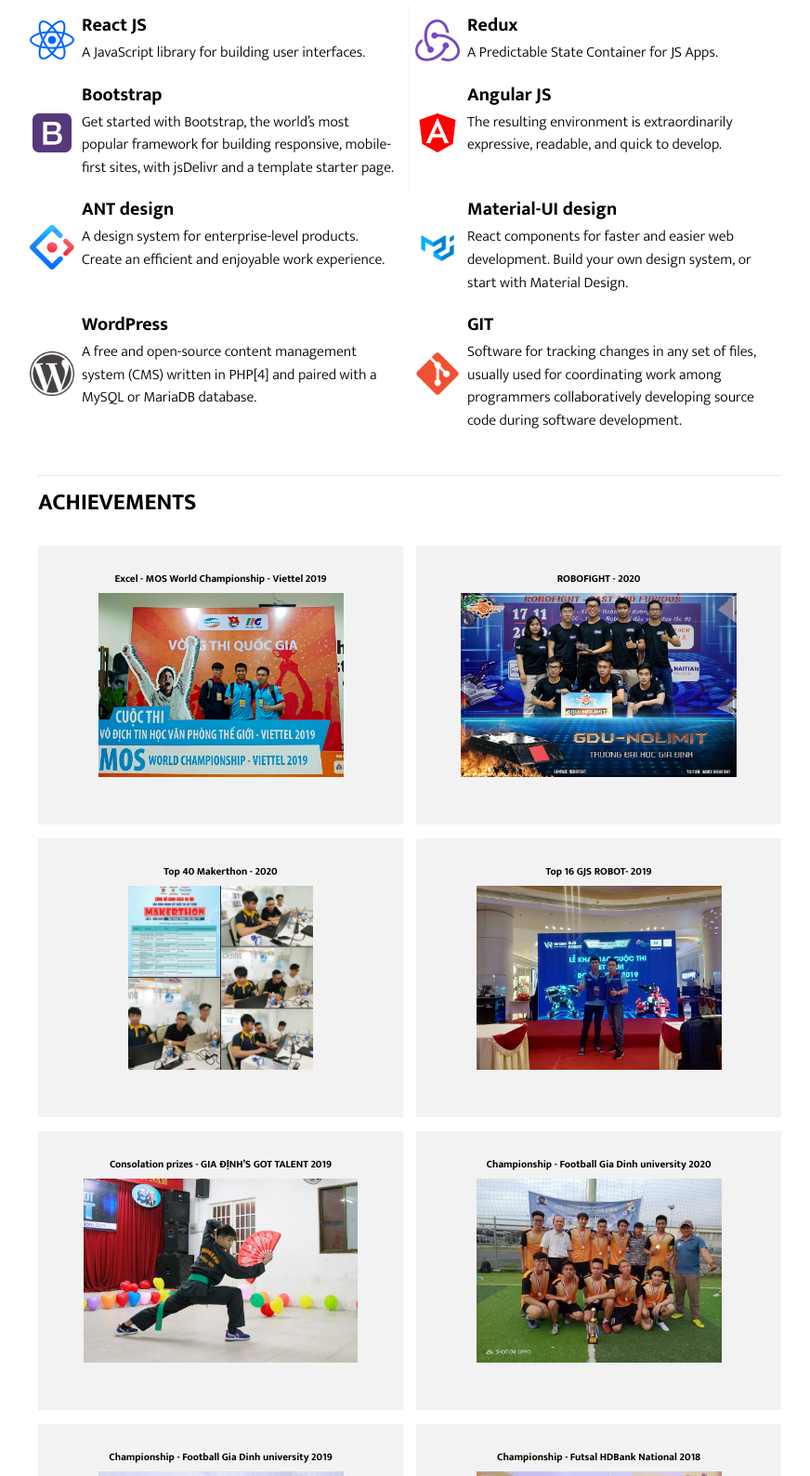
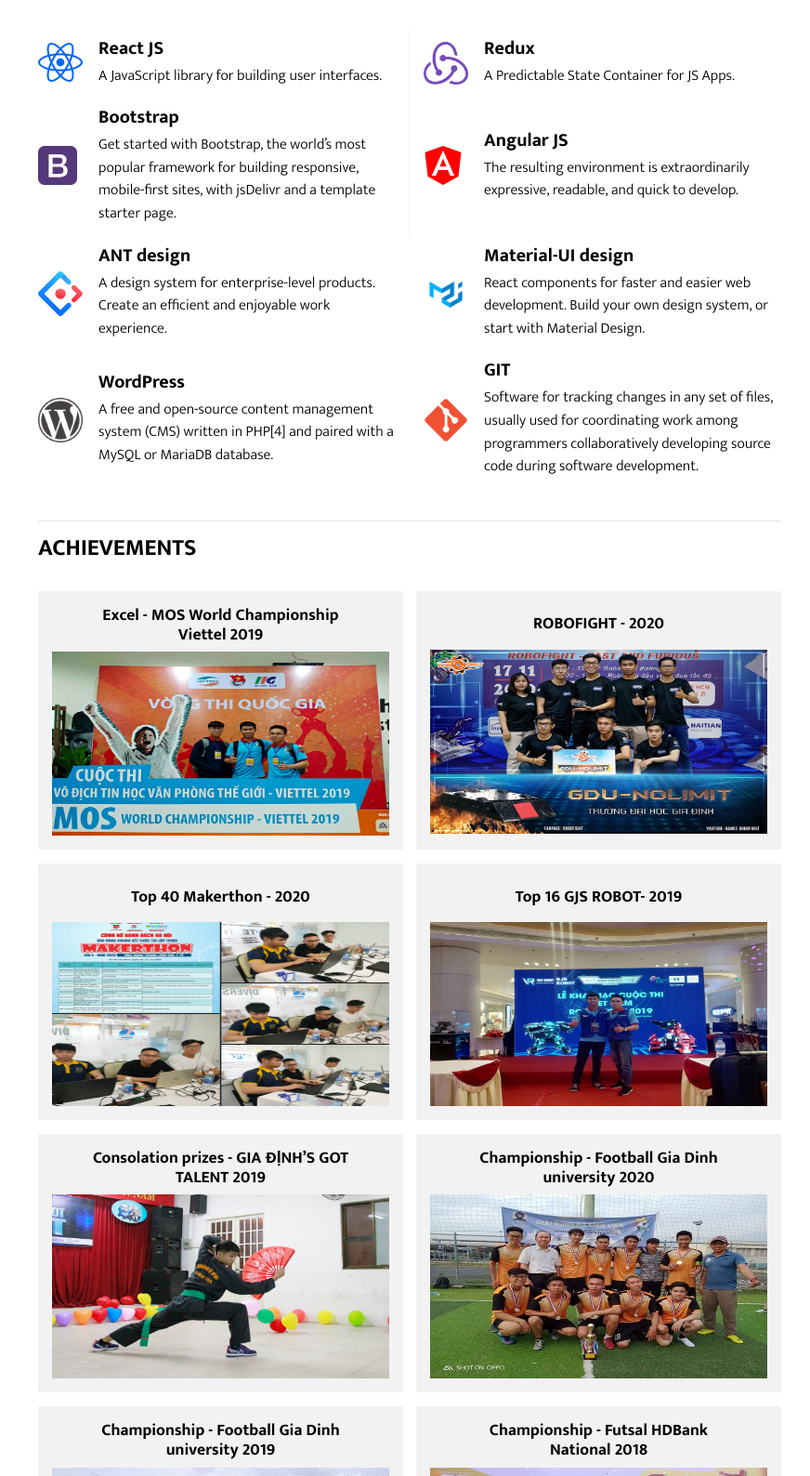
Before and after one commit to nguyenvanthuong0201/nguyenvanthuong0201.github.io, a website: page index.html in a window 1280 px wide. Shown: the part 1212-2800 px from the top of the page at 93% size, without its empty margins (319-1191 px from the left). Drawn offline with Linux system fonts and the light colour scheme.

Commit message:
update picture

```diff
--- a/index.html
+++ b/index.html
@@ -112,7 +112,7 @@
                 <div class="row">
                     <div class="media service-card col-lg-6">
                         <div class="service-icon">
-                            <i style="font-size: 3rem; color: #E96228 ;" class="fab fa-html5"></i>
+                            <i style="font-size: 3rem; color: #E96228 ; width: 3rem;" class="fab fa-html5"></i>
                         </div>
                         <div class="media-body">
                             <h5 class="service-title">Html 5</h5>
@@ -130,7 +130,7 @@
                     </div>
                     <div class="media service-card col-lg-6">
                         <div class="service-icon">
-                            <i style="font-size: 3rem; color: #F3CF01 ;" class="fab fa-js"></i>
+                            <i style="font-size: 3rem; color: #F3CF01 ;width: 3rem;" class="fab fa-js"></i>
                         </div>
                         <div class="media-body">
                             <h5 class="service-title">Javascript</h5>
@@ -182,7 +182,7 @@
                     </div>
                     <div class="media service-card col-lg-6">
                         <div class="service-icon">
-                            <i style="font-size: 3rem; color: #55397A ;" class="fab fa-bootstrap"></i>
+                            <i style="font-size: 3rem; color: #55397A ; width: 3rem;" class="fab fa-bootstrap"></i>
                         </div>
                         <div class="media-body">
                             <h5 class="service-title">Bootstrap</h5>
@@ -192,7 +192,7 @@
                     </div>
                     <div class="media service-card col-lg-6">
                         <div class="service-icon">
-                            <i style="font-size: 3rem; color: red ;" class="fab fa-angular"></i>
+                            <i style="font-size: 3rem; color: red ; width: 3rem;" class="fab fa-angular"></i>
                         </div>
                         <div class="media-body">
                             <h5 class="service-title">Angular JS</h5>
@@ -252,37 +252,53 @@
                             <h5 class="portfolio-item-title">ROBOFIGHT - 2020</h5>
                         </figcaption>
                     </figure> -->
-                    <figure class="portfolio-item" style="position: relative;">
-                        <h6 class="time-line-item-title title-picture">Excel - MOS World Championship - Viettel 2019</h6>
+                    <figure class="portfolio-item">
+                        <figcaption class="portfolio-caption" >
+                            <h5 class="portfoli-content">Excel - MOS World Championship <br>  Viettel 2019</h5>
+                        </figcaption>
                         <img src="assets/images/img_11-t.png" alt="project" class="portfolio-item-img">
                     </figure>
-                    <figure class="portfolio-item" style="position: relative;">
-                        <h6 class="time-line-item-title title-picture">ROBOFIGHT - 2020</h6>
+                    <figure class="portfolio-item">
+                        <figcaption class="portfolio-caption padding-text" >
+                            <h5 class="portfoli-content">ROBOFIGHT - 2020</h5>
+                        </figcaption>
                         <img src="assets/images/img_8-t.png" alt="project" class="portfolio-item-img">
                     </figure>
-                    <figure class="portfolio-item" style="position: relative;">
-                        <h6 class="time-line-item-title title-picture">Top 40 Makerthon - 2020</h6>
+                    <figure class="portfolio-item">
+                        <figcaption class="portfolio-caption padding-text" >
+                            <h5 class="portfoli-content">Top 40 Makerthon - 2020</h5>
+                        </figcaption>
                         <img src="assets/images/img_10-t.png" alt="project" class="portfolio-item-img">
                     </figure>
-                    <figure class="portfolio-item" style="position: relative;">
-                        <h6 class="time-line-item-title title-picture">Top 16 GJS ROBOT- 2019</h6>
+                    <figure class="portfolio-item">
+                        <figcaption class="portfolio-caption padding-text" >
+                            <h5 class="portfoli-content">Top 16 GJS ROBOT- 2019</h5>
+                        </figcaption>
                         <img src="assets/images/img_9-t.png" alt="project" class="portfolio-item-img">
 
                     </figure>
-                    <figure class="portfolio-item" style="position: relative;">
-                        <h6 class="time-line-item-title title-picture">Consolation prizes - GIA ĐỊNH’S GOT TALENT 2019</h6>
+                    <figure class="portfolio-item">
+                        <figcaption class="portfolio-caption" >
+                            <h5 class="portfoli-content">Consolation prizes - GIA ĐỊNH’S GOT TALENT 2019</h5>
+                        </figcaption>
                         <img src="assets/images/vo.png" alt="project" class="portfolio-item-img">
                     </figure>
-                    <figure class="portfolio-item" style="position: relative;">
-                        <h6 class="time-line-item-title title-picture">Championship - Football Gia Dinh university 2020</h6>
+                    <figure class="portfolio-item">
+                        <figcaption class="portfolio-caption" >
+                            <h5 class="portfoli-content">Championship - Football Gia Dinh <br> university 2020</h5>
+                        </figcaption>
                         <img src="assets/images/img_7-t.png" alt="project" class="portfolio-item-img">
                     </figure>
-                    <figure class="portfolio-item" style="position: relative;">
-                        <h6 class="time-line-item-title title-picture">Championship - Football Gia Dinh university 2019</h6>
+                    <figure class="portfolio-item">
+                        <figcaption class="portfolio-caption" >
+                            <h5 class="portfoli-content">Championship - Football Gia Dinh <br> university 2019</h5>
+                        </figcaption>
                         <img src="assets/images/img_6-t.png" alt="project" class="portfolio-item-img">
                     </figure>
-                    <figure class="portfolio-item" style="position: relative;">
-                        <h6 class="time-line-item-title title-picture">Championship - Futsal HDBank National 2018</h6>
+                    <figure class="portfolio-item">
+                        <figcaption class="portfolio-caption" >
+                            <h5 class="portfoli-content">Championship - Futsal HDBank <br> National 2018</h5>
+                        </figcaption>
                         <img src="assets/images/img_5-t.png" alt="project" class="portfolio-item-img">
                     </figure>
                 </div>
```
Also changed, not shown: assets/css/live-resume.css.
